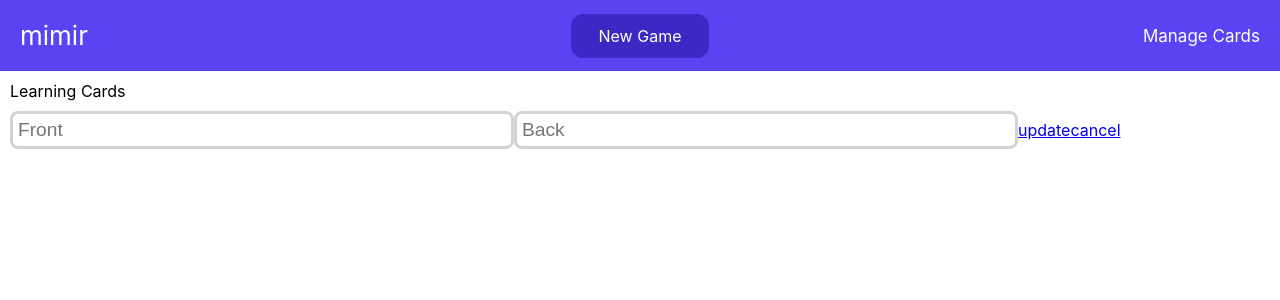
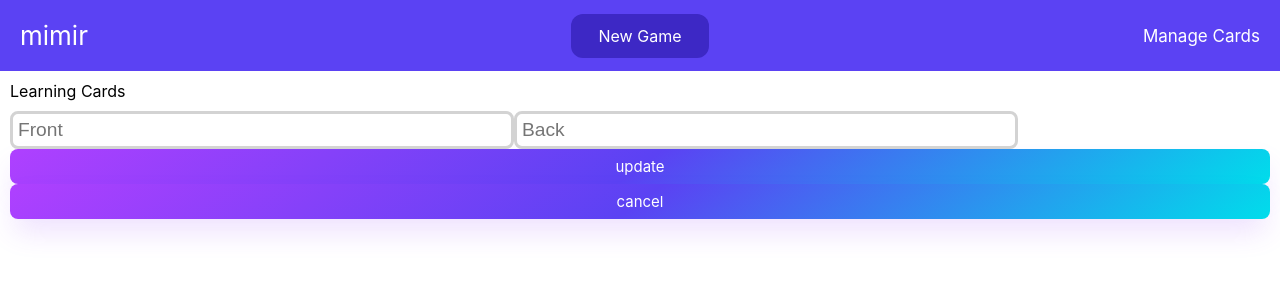
Before and after one commit to damianfrizzi/mas-mimir, a React (Create React App) app in the folder mimir/: page /cards/1 in a window 1280 px wide. Shown: the top 300 px of the page. Built offline with nearby package versions, Linux system fonts and the light colour scheme; no server answers.

Commit message:
add LinkButton style

```diff
--- a/mimir/src/components/StyledComponents.ts
+++ b/mimir/src/components/StyledComponents.ts
@@ -1,4 +1,5 @@
-import styled from "styled-components"
+import { Link } from "react-router-dom"
+import styled, { css } from "styled-components"
 
 export const TableHeader = styled.th`
   text-align: left;
@@ -10,7 +11,7 @@ export const TableData = styled.td`
 `
 
 export interface FlexProps {
-  center?: Boolean
+    center?: Boolean
 }
 
 export const FlexVertical = styled.div`
@@ -31,7 +32,7 @@ export const FlexHorizontal = styled.div<FlexProps>`
   align-items: center;
 `
 
-export const Button = styled.button`
+const FancyButton = css`
   background-image: linear-gradient(144deg,#AF40FF, #5B42F3 50%,#00DDEB);
   border: 0;
   border-radius: 8px;
@@ -57,6 +58,14 @@ export const Button = styled.button`
   }
 `
 
+export const Button = styled.button`
+  ${FancyButton}
+`
+
+export const LinkButton = styled(Link)`
+  ${FancyButton}
+`
+
 export const Input = styled.input`
   background: 0;
   border: solid 3px lightgray;
--- a/mimir/src/components/pages/CardList.tsx
+++ b/mimir/src/components/pages/CardList.tsx
@@ -1,5 +1,5 @@
 import { addCard, deleteCard } from "api/mimir-backend";
-import { Button, Input, TableData } from "components/StyledComponents";
+import { Button, Input, LinkButton, TableData } from "components/StyledComponents";
 import { AppContext } from "data/Context";
 import { CardItem } from "models/CardItem";
 import { useContext, useState } from "react";
@@ -37,7 +37,7 @@ export const CardList = () => {
           <tr key={card.id}>
             <TableData>{card.front}</TableData>
             <TableData>{card.back}</TableData>
-            <TableData><Link to={"/cards/" + card.id}>Edit</Link></TableData>
+            <TableData><LinkButton to={"/cards/" + card.id}>Edit</LinkButton></TableData>
             <TableData> <Button onClick={() => del(card)}>delete</Button></TableData>
           </tr>
           ))}
--- a/mimir/src/components/pages/EditCard.tsx
+++ b/mimir/src/components/pages/EditCard.tsx
@@ -1,5 +1,5 @@
 import { updateCard } from 'api/mimir-backend'
-import { Input } from 'components/StyledComponents'
+import { Input, LinkButton } from 'components/StyledComponents'
 import { AppContext } from 'data/Context'
 import { CardItem } from 'models/CardItem'
 import { useContext, useEffect, useState } from 'react'
@@ -37,8 +37,8 @@ export const EditCard = () => {
     <Main>
       <Input onChange={e => setInputFront(e.target.value)} placeholder='Front' value={inputFront} />
       <Input onChange={e => setInputBack(e.target.value)} placeholder='Back' value={inputBack} />
-      <Link onClick={() => update()} to="/cards">update</Link>
-      <Link to="/cards">cancel</Link>
+      <LinkButton onClick={() => update()} to="/cards">update</LinkButton>
+      <LinkButton to="/cards">cancel</LinkButton>
     </Main>
   )
 }
```
